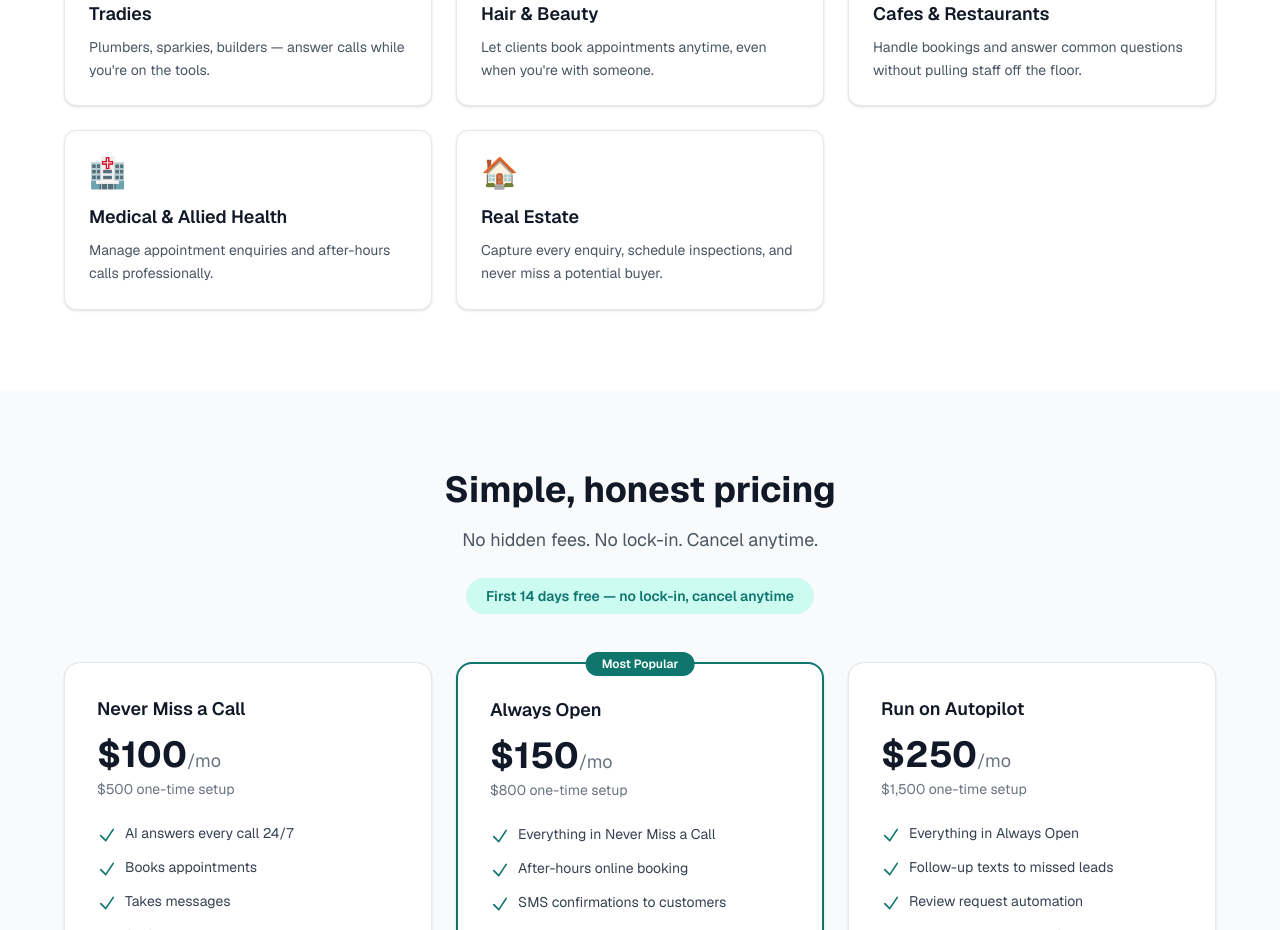
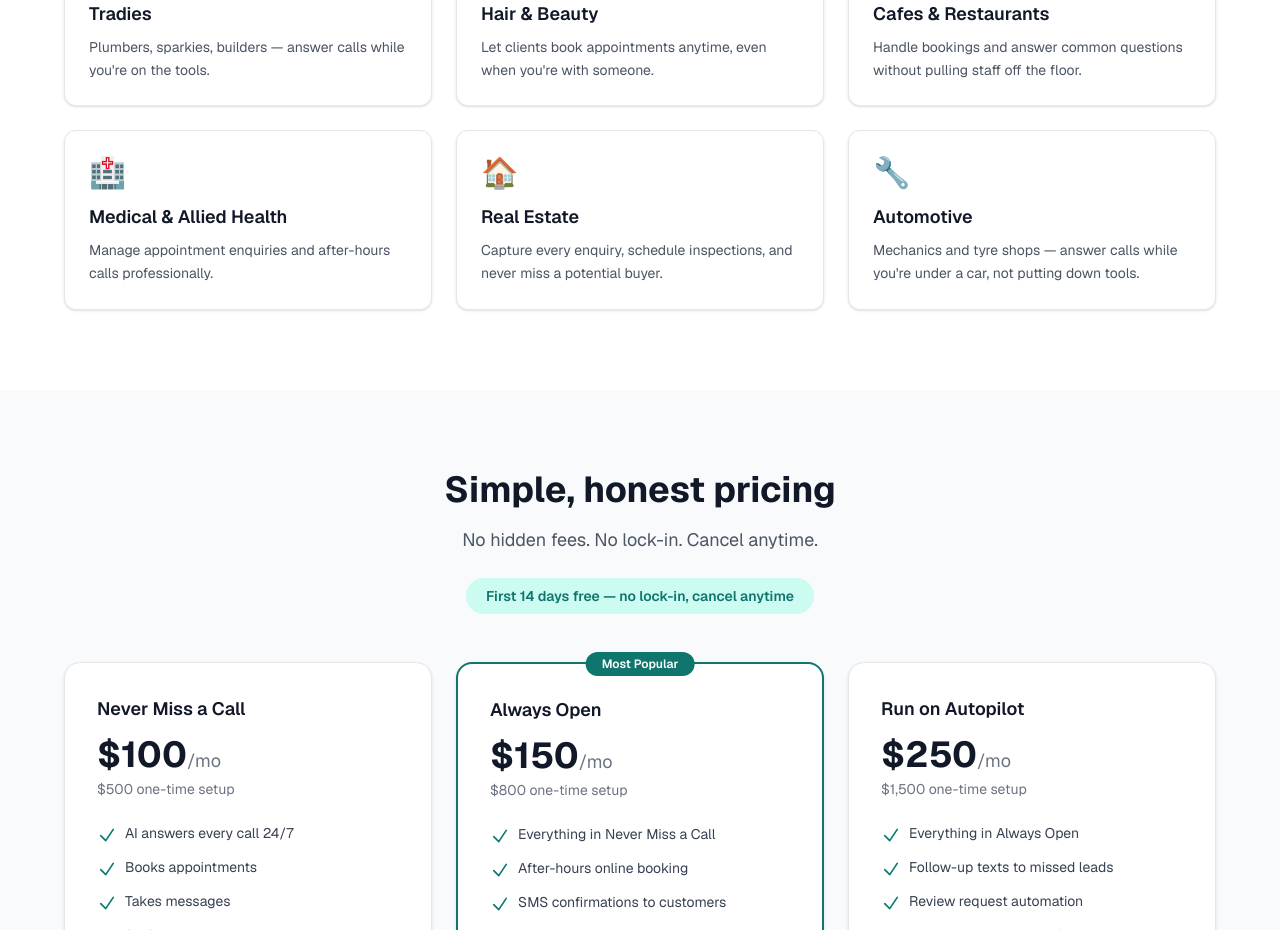
Before and after one commit to SpaceraCF/christiansai, a Next.js app: page / in a window 1280 px wide. Shown: the part 3220-4150 px from the top of the page. Built offline with nearby package versions, Linux system fonts and the light colour scheme.

Commit message:
Add Automotive tile to industries section

```diff
--- a/app/page.tsx
+++ b/app/page.tsx
@@ -258,6 +258,11 @@ function Industries() {
       name: "Real Estate",
       description: "Capture every enquiry, schedule inspections, and never miss a potential buyer.",
     },
+    {
+      icon: "🔧",
+      name: "Automotive",
+      description: "Mechanics and tyre shops — answer calls while you're under a car, not putting down tools.",
+    },
   ];
 
   return (
```
